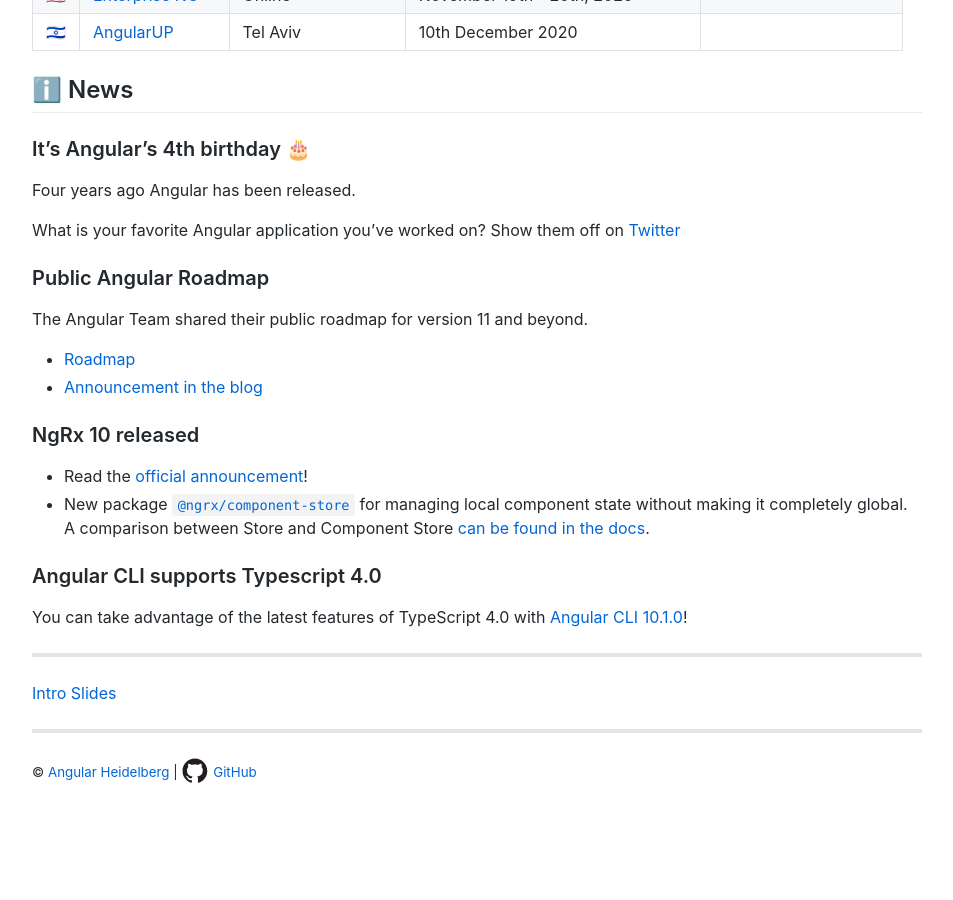
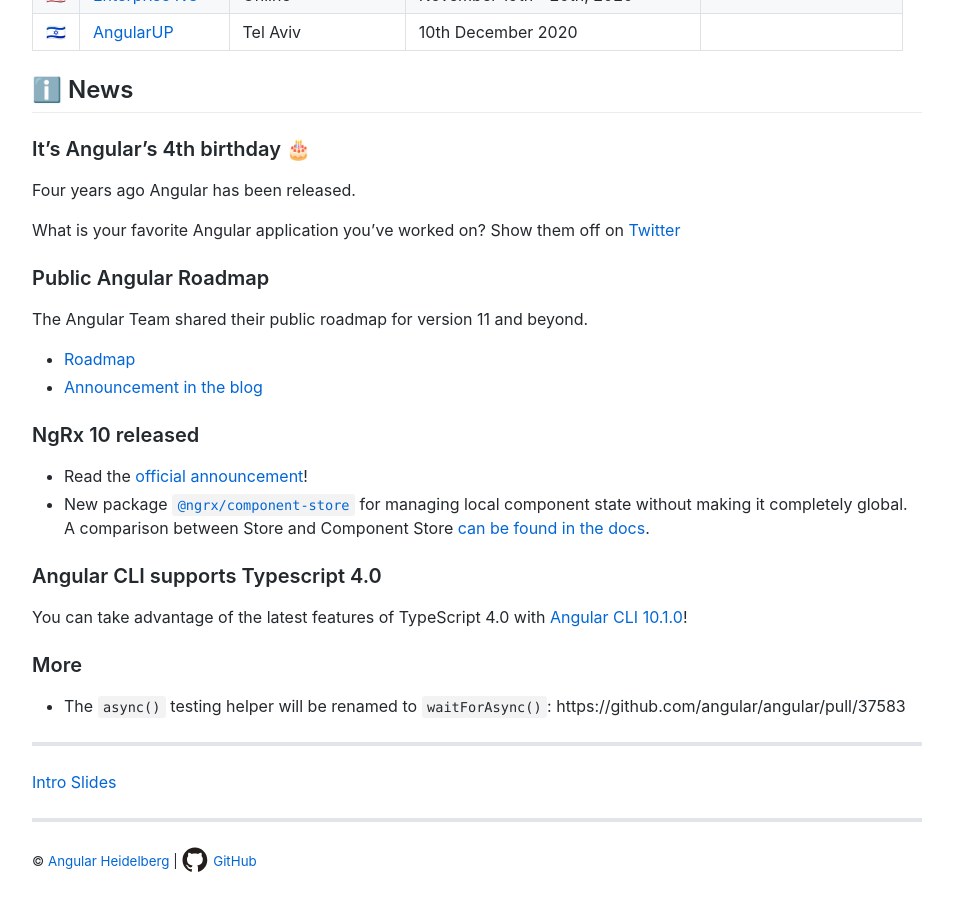
Before and after one commit to angular-heidelberg/pages, a Jekyll site: the page built from community-updates/ngHeidelbergv12.md, in a window 1280 px wide and 900 px high, scrolled down 1034 px. Shown: the whole window, without its empty margins (163-1116 px from the left). Built offline with Jekyll 4.4.1, drawn with Linux system fonts in a browser that asks for light colours; our own code applies the rules of GitHub Pages for plain Markdown files; before the commit the page ends 1845 px from its top, so only the background shows below that.

Commit message:
Add async() rename info

```diff
--- a/community-updates/ngHeidelbergv12.md
+++ b/community-updates/ngHeidelbergv12.md
@@ -40,6 +40,10 @@ The Angular Team shared their public roadmap for version 11 and beyond.
 
 You can take advantage of the latest features of TypeScript 4.0 with [Angular CLI 10.1.0](https://github.com/angular/angular/blob/master/CHANGELOG.md?linkId=99387909#1010-2020-09-02)!
 
+### More
+
+* The `async()` testing helper will be renamed to `waitForAsync()`: https://github.com/angular/angular/pull/37583
+
 ----
 
 <!--
```
